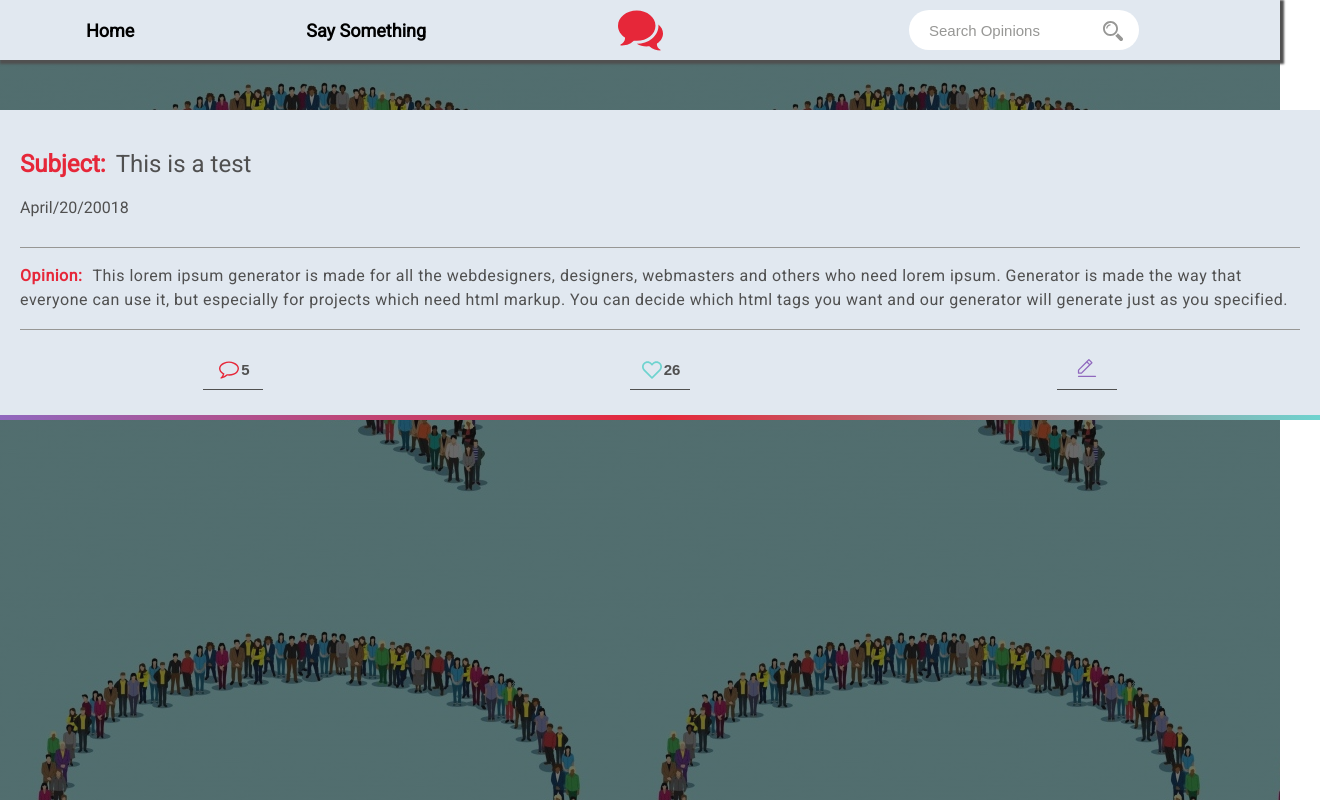
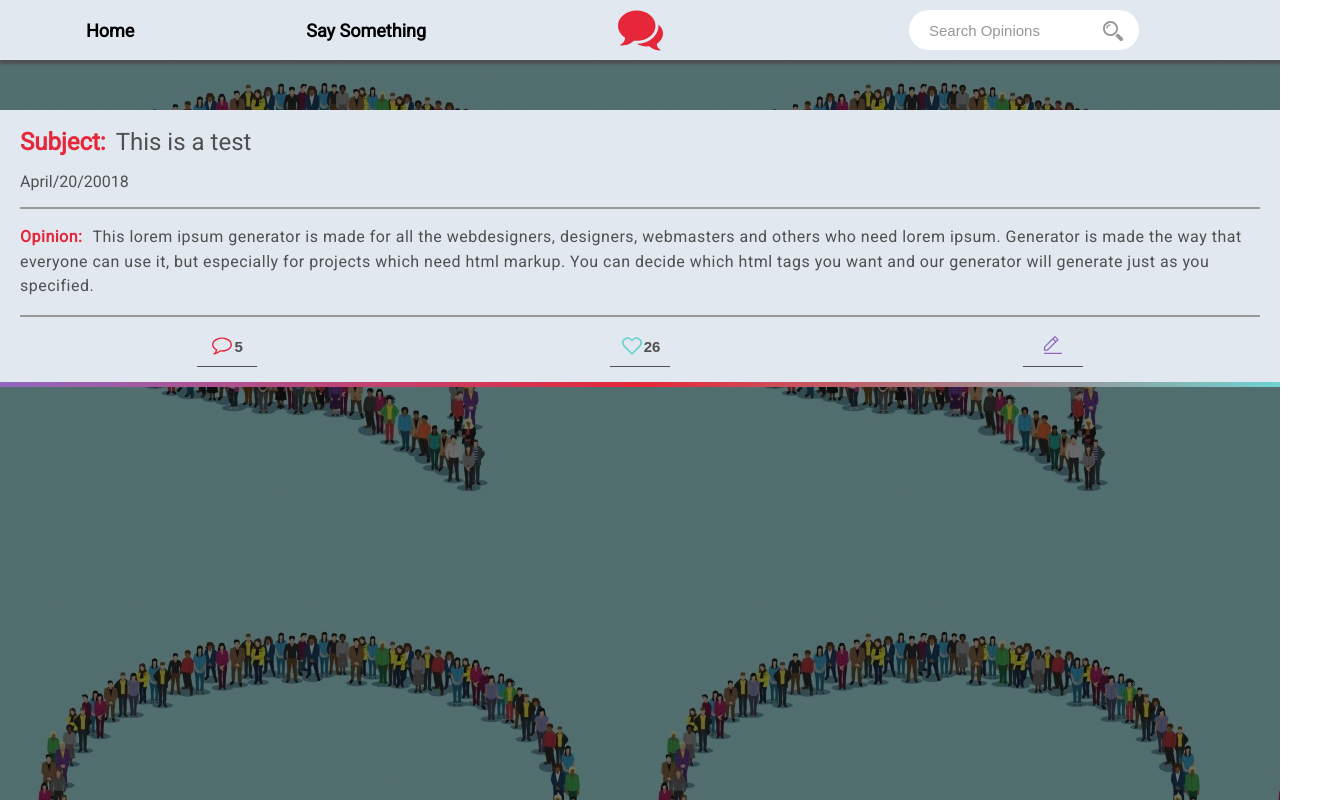
Before and after one commit to yarogallo/speak-free, a React (Create React App) app: page / in a window 1280 px wide. Shown: the whole page, 1320 px wide, since content can reach past the window. Built offline with nearby package versions, Linux system fonts and the light colour scheme.

Commit message:
Reviewed OpinionThumbnail style

```diff
--- a/src/components/OpinionThumbnail/index.js
+++ b/src/components/OpinionThumbnail/index.js
@@ -19,9 +19,11 @@ class OpinionThumbnail extends Component {
 					<h2><span className="subject">subject:</span>{subject}</h2>
 					<p className="date">{date}</p>
 				</header>
+				<div className="br"></div>
 				<div className="opinion-container">
 					<p><span className="opinion">opinion:</span>{opinion}</p>
 				</div>
+				<div className="br"></div>
 				<footer>
 					<OpinionNav numComments={numComments} numLikes={numLikes}/>
 					<div className="separator"></div>
--- a/src/components/OpinionThumbnail/style/style.css
+++ b/src/components/OpinionThumbnail/style/style.css
@@ -1,33 +1,34 @@
 .opinion-thumb {
-	width: 100%;
+	width: calc(100% - 40px);
 	background-color: var(--main-color-mute);
-	padding: 20px 20px 20px 20px;
+	padding: 10px 20px 10px 20px;
 	color: var(--main-color-gray);
 	position: relative;
 }
 
 .opinion-thumb header {
-	margin-bottom: 30px;
+	margin-bottom: 10px;
 }
 
 .opinion-thumb h2 {
 	font-weight: 100;
+	margin-top: 8px;
+	margin-bottom: 8px;
 }
 
 .opinion-thumb h2::first-letter {
 	text-transform: uppercase;
 }
 
-.opinion-container {
-	border-top: 1px solid var(--main-color-light-gray);
-	border-bottom: 1px solid var(--main-color-light-gray);
-	margin-bottom: 20px;
+.br {
+	height: 2px;
+	width: 100%;
+	background-color: var(--main-color-light-gray);
 }
 
 .opinion-container p {
 	letter-spacing: 0.5px;
 	line-height: 1.54;
-
 }
 
 .date::first-letter {
@@ -42,6 +43,10 @@
 	margin-right: 10px;
 }
 
+.opinion-thumb footer {
+	margin-top: 10px;
+}
+
 .separator {
 	position: absolute;
 	bottom: 0;
```
